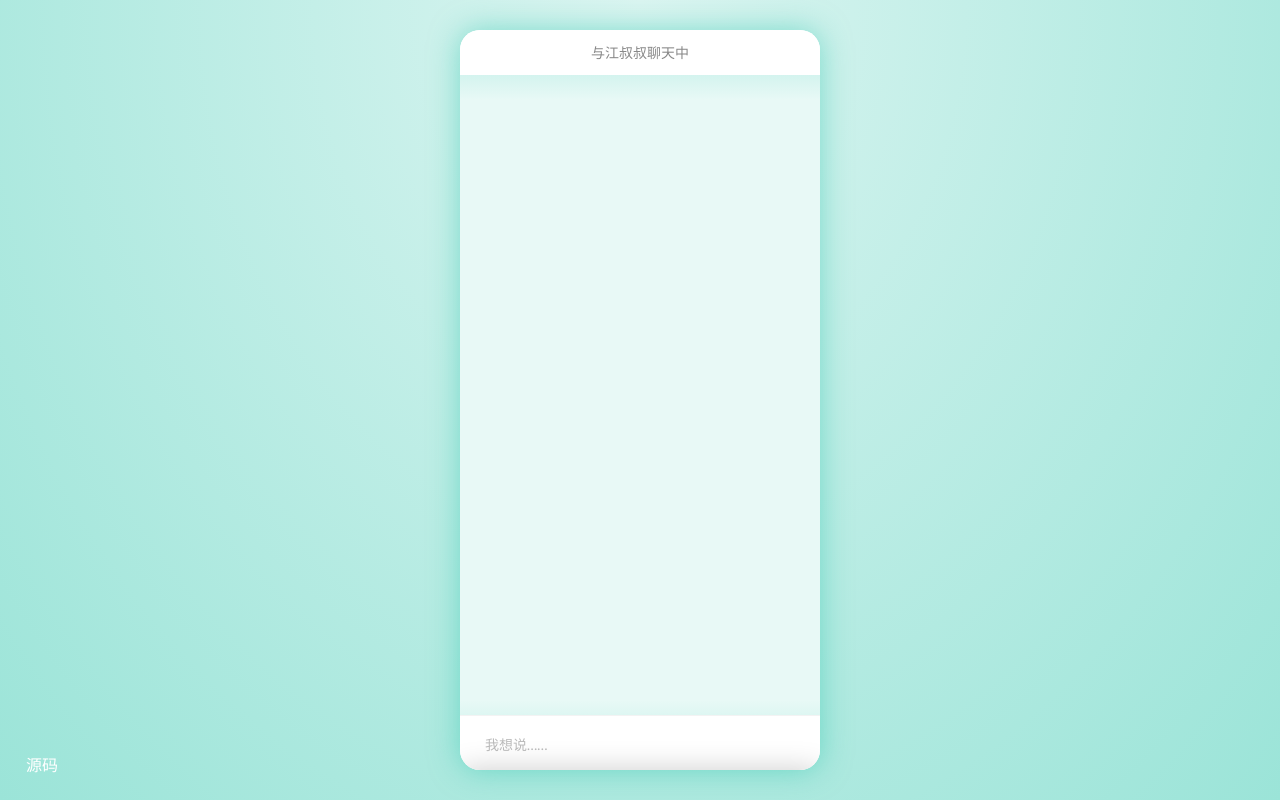
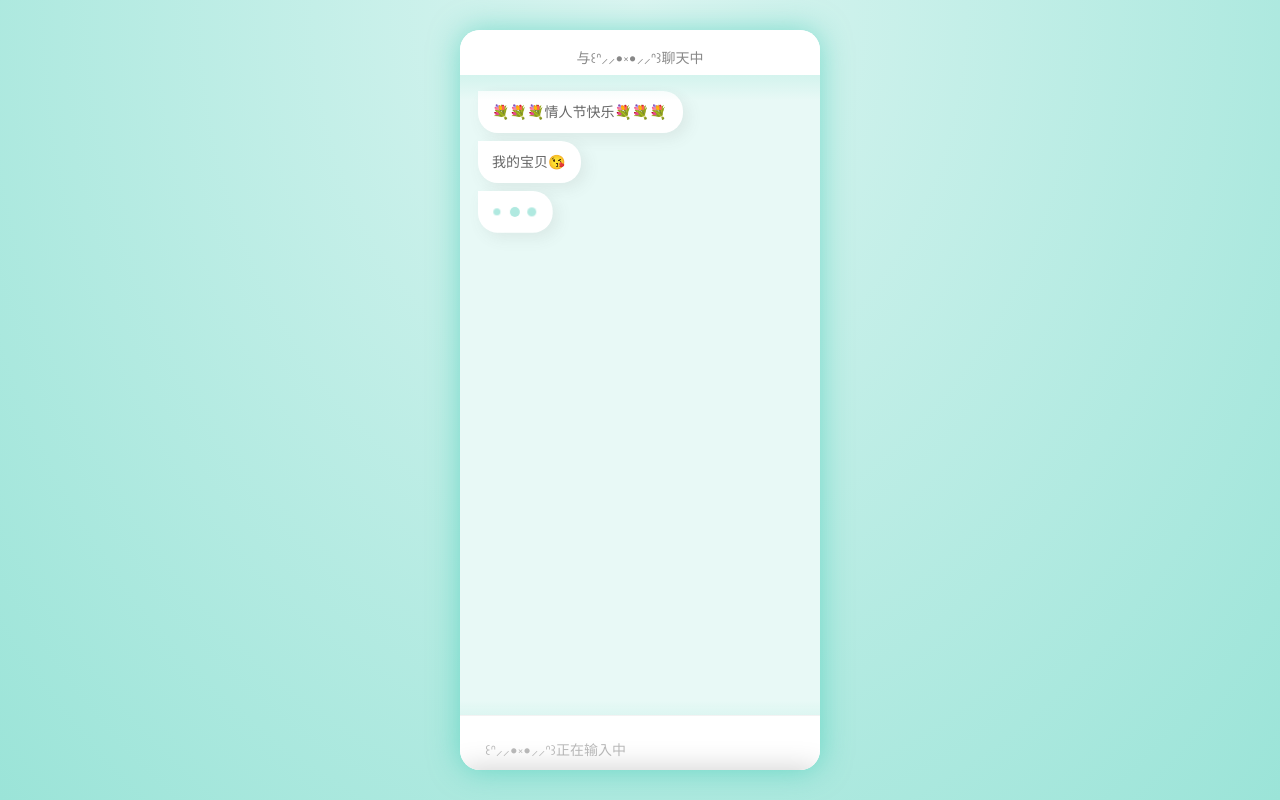
Before and after one commit to wongjohn/for-my-love, a website: page index.html in a window 1280 px wide. Drawn offline with nearby package versions, Linux system fonts and the light colour scheme; files that its build step writes are made by us from their sources; files whose address does not match are found by name.

Commit message:
Add files via upload

```diff
--- a/index.html
+++ b/index.html
@@ -1,11 +1,12 @@
 <!DOCTYPE html>
 <html lang="en">
+
 <head>
     <meta charset="utf-8">
     <meta name="viewport" content="width=100%, initial-scale=1">
-        <title>与江叔叔聊天中</title>
+    <title>与꒰ᐢ⸝⸝•༝•⸝⸝ᐢ꒱聊天中</title>
     <link href="css/main.min.css" rel="stylesheet" type="text/css">
-        <link rel="Shortcut Icon" href="favicon.ico"/>
+    <link rel="Shortcut Icon" href="favicon.ico" />
     <link rel="preload" href="img/love-the-girl.jpg" as="image">
     <link rel="preload" href="img/news-wuhanfeiyan.jpg" as="image">
     <link rel="preload" href="img/separate.jpeg" as="image">
@@ -18,10 +19,11 @@
     <link rel="preload" href="img/marry-me.png" as="image">
     <link rel="preload" href="img/kiss-my-princess.png" as="image">
 </head>
+
 <body>
     <div id="mobile" :class="{ 'has-prompt': hasPrompt }">
         <div id="mobile-head">
-                <div id="mobile-head-title">与江叔叔聊天中</div>
+            <div id="mobile-head-title">与꒰ᐢ⸝⸝•༝•⸝⸝ᐢ꒱聊天中</div>
         </div>
         <div id="mobile-body">
             <div id="mobile-body-bg"></div>
@@ -29,12 +31,9 @@
                 <div id="mock-msg-row" class="msg-row">
                     <div id="mock-msg" class="msg" v-html="latestMsgContent"></div>
                 </div>
-                    <div class="msg-row"
-                        v-for="(msg, index) in messages"
-                        :key="index"
+                <div class="msg-row" v-for="(msg, index) in messages" :key="index"
                     :class="msg.author === 'author' ? 'msg-author' : 'msg-me'">
-                        <div class="msg"
-                            :class="'msg-bounce-in-' + (msg.author === 'author' ? 'left': 'right')"
+                    <div class="msg" :class="'msg-bounce-in-' + (msg.author === 'author' ? 'left': 'right')"
                         :style="msg.width && msg.height && {width: msg.width - 26 + 'px', height: msg.height - 18 + 'px'}"
                         v-html="msg.content"></div>
                 </div>
@@ -44,8 +43,7 @@
             <div id="prompt">
                 <div id="prompt-head">
                     <div class="say-something">我想说……</div>
-                        <a href="javascript:;" class="close-btn"
-                            v-on:click="togglePrompt(false)"></a>
+                    <a href="javascript:;" class="close-btn" v-on:click="togglePrompt(false)"></a>
                 </div>
                 <div id="prompt-body">
                     <ul class="responses" v-if="lastDialog">
@@ -53,8 +51,7 @@
                             <a href="javascript:;" v-on:click="respond(res)">{{ res.content }}</a>
                         </li>
                     </ul>
-                        <div class="next-topic"
-                            v-if="!lastDialog || !lastDialog.responses">
+                    <div class="next-topic" v-if="!lastDialog || !lastDialog.responses">
                         <ul class="topics">
                             <li v-for="topic in nextTopics">
                                 <a href="javascript:;" v-on:click="ask(topic)">{{ topic.brief }}</a>
@@ -63,25 +60,20 @@
                     </div>
                 </div>
             </div>
-                <div id="input-hint" class="say-something"
-                    v-on:click="togglePrompt(true)"
+            <div id="input-hint" class="say-something" v-on:click="togglePrompt(true)"
                 :class="{'clickable': !isTyping }">
                 <span v-if="!isTyping">我想说……</span>
-                    <span v-if="isTyping">江叔叔正在输入中</span>
+                <span v-if="isTyping">꒰ᐢ⸝⸝•༝•⸝⸝ᐢ꒱正在输入中</span>
             </div>
         </div>
         <div id="prompt-bg" v-on:click="togglePrompt(false)"></div>
     </div>
 
-        <div class="extra-link" id="meta-link">
-            <a class="letters" href="https://github.com/wongjohn/for-my-love" target="_blank">
-                源码
-            </a>
-        </div>
 
-        <script src="//cdn.bootcss.com/zepto/1.2.0/zepto.min.js"></script>
-        <script src="//cdn.bootcss.com/vue/2.2.6/vue.min.js"></script>
 
-        <script src="js/index-min.js"></script>
+    <script src="js/zepto.min.js"></script>
+    <script src="js/vue.min.js"></script>
+    <script src="js/index.js"></script>
 </body>
+
 </html>
```
Also changed, not shown: README.md, gulpfile.js (line endings or trailing spaces), 1 other file. Lines whose indentation alone changed are shown as unchanged.
